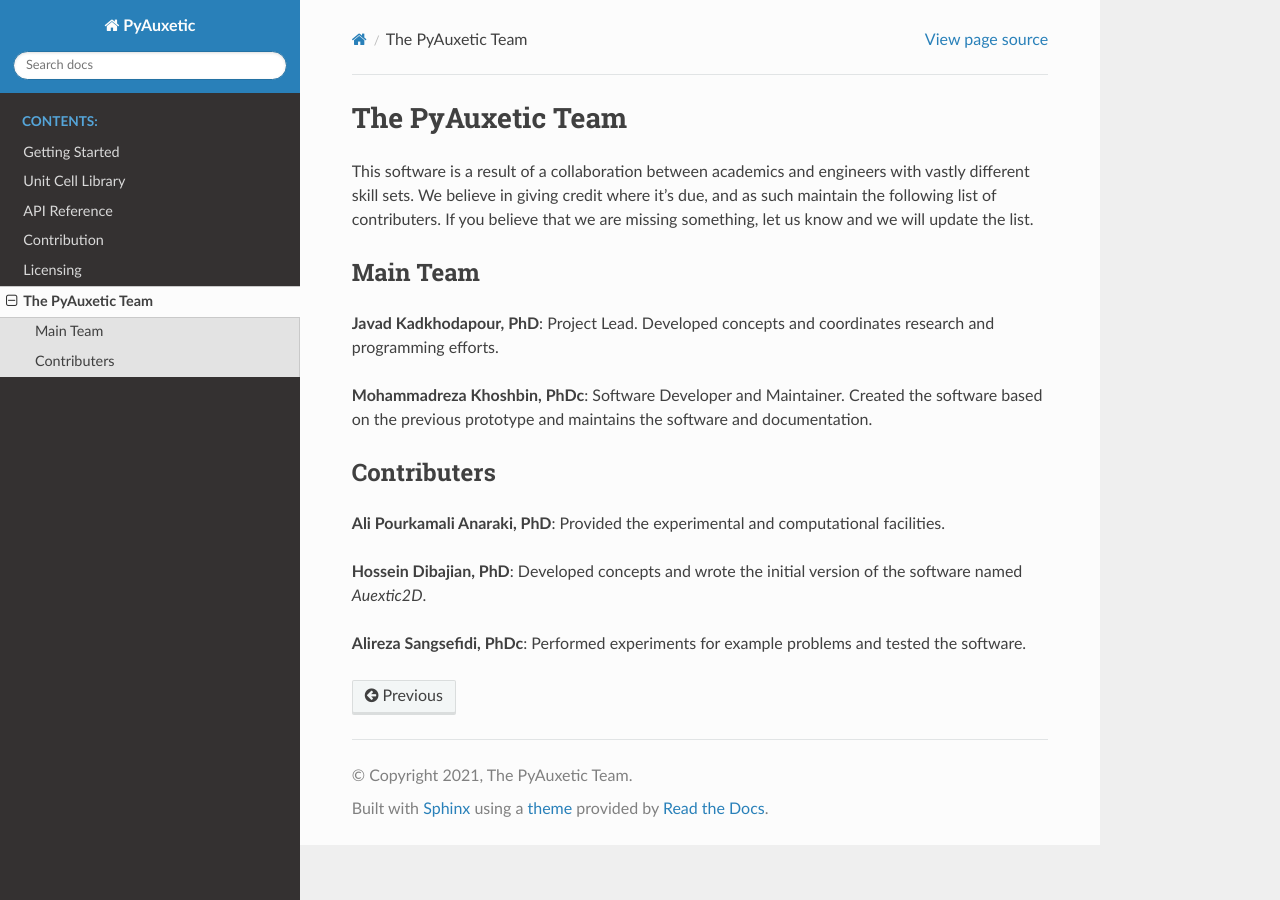
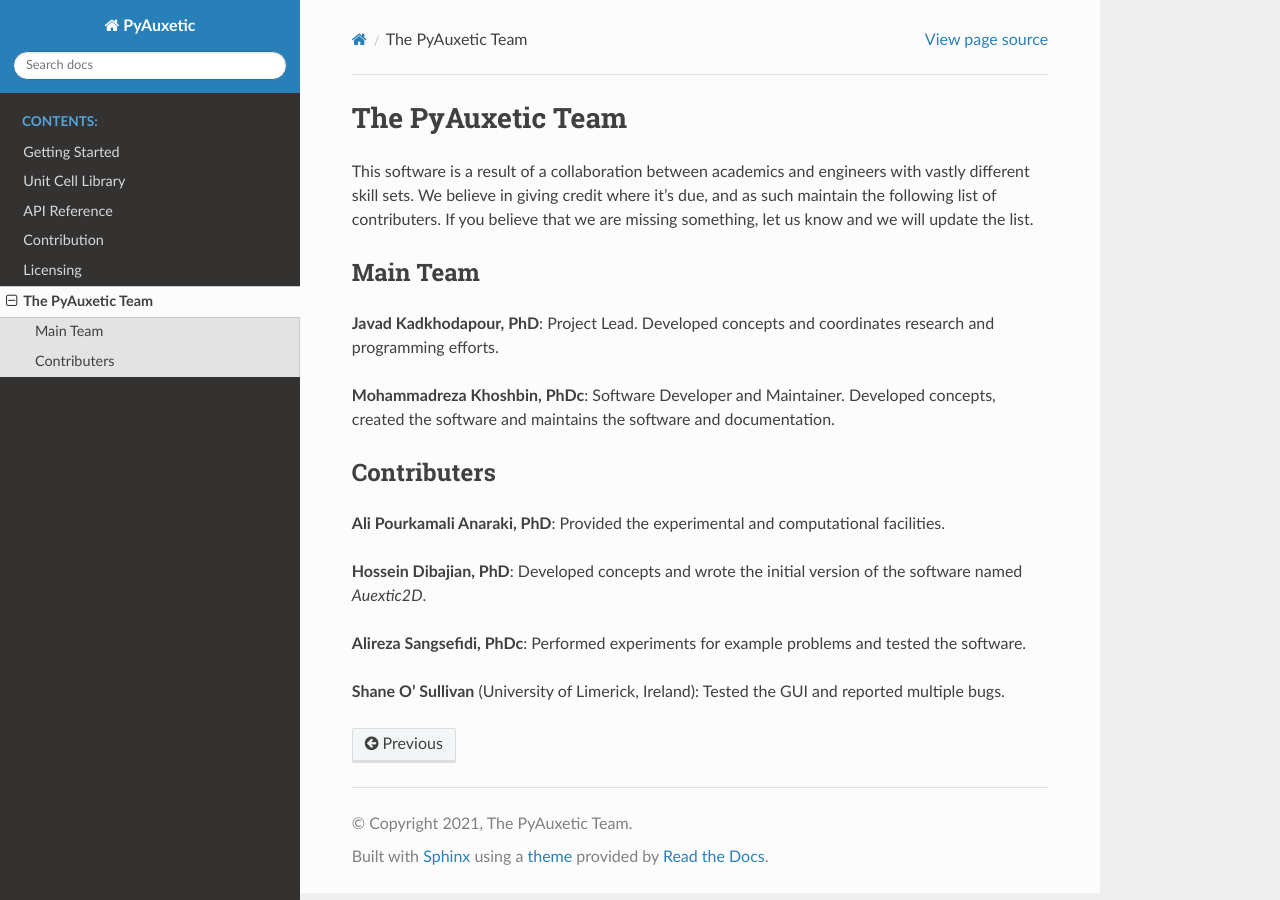
Before and after one commit to mkhoshbin1/pyauxetic, a Sphinx documentation site: the page built from docs/source/team.rst, in a window 1280 px wide. Built offline with Sphinx 7.4.7 and the Read the Docs theme 2.0.0, drawn with Linux system fonts in a browser that asks for light colours.

Commit message:
added Shane O' Sullivan as a contributer.

```diff
--- a/docs/source/team.rst
+++ b/docs/source/team.rst
@@ -9,7 +9,7 @@ Main Team
 
 **Javad Kadkhodapour, PhD**: Project Lead. Developed concepts and coordinates research and programming efforts.
 
-**Mohammadreza Khoshbin, PhDc**: Software Developer and Maintainer. Created the software based on the previous prototype and maintains the software and documentation.
+**Mohammadreza Khoshbin, PhDc**: Software Developer and Maintainer. Developed concepts, created the software and maintains the software and documentation.
 
 
 Contributers
@@ -20,3 +20,5 @@ Contributers
 **Hossein Dibajian, PhD**: Developed concepts and wrote the initial version of the software named *Auextic2D*.
 
 **Alireza Sangsefidi, PhDc**: Performed experiments for example problems and tested the software.
+
+**Shane O' Sullivan** (University of Limerick, Ireland): Tested the GUI and reported multiple bugs.
```
